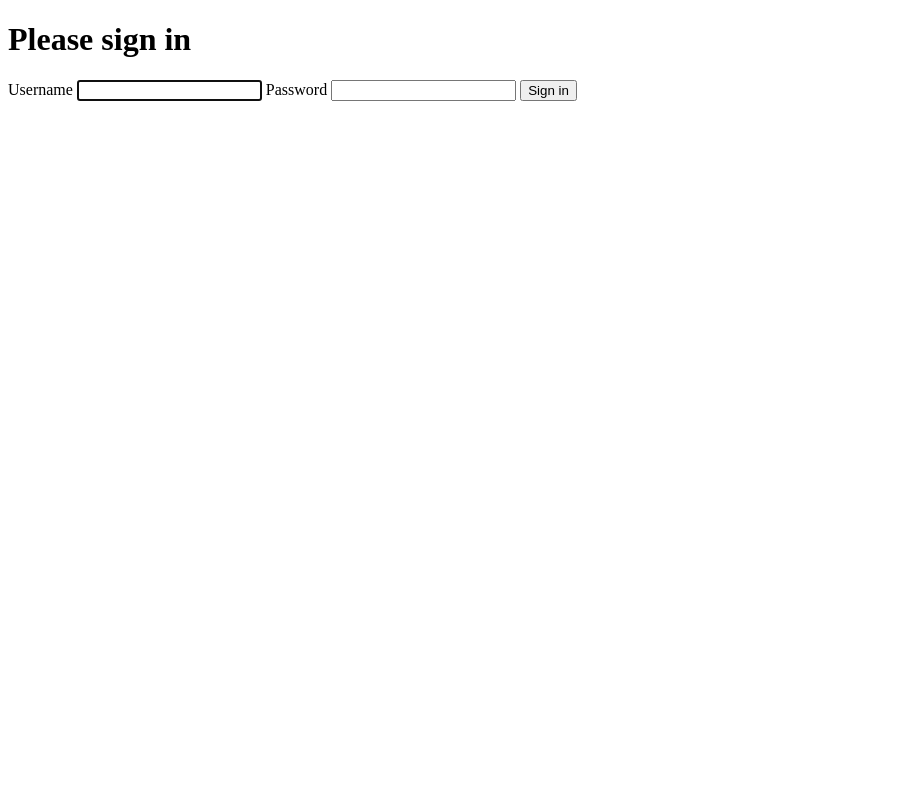
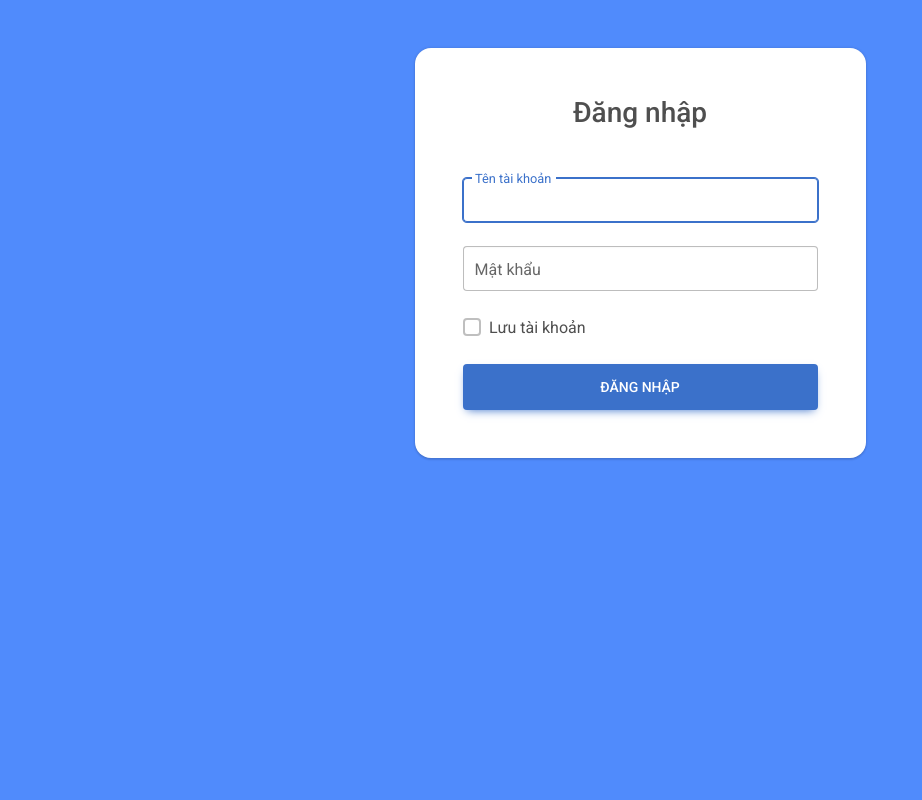
Before and after one commit to TruongVuHuy1412/cn-da20tta-truongvuhuy-websitedienmay-symfonyframework, a Symfony app: template TVHome/templates/security/login.html.twig in a window 1280 px wide. Shown: the whole page, without its empty margins (0-922 px from the left). Run offline with Twig, Linux system fonts and the light colour scheme; the template is opened without the code that fills it, so the values that code supplies are empty; some libraries are stand-ins or nearby versions.

Commit message:
hoan thanh giao dien dang nhap

```diff
--- a/TVHome/templates/registration/register.html.twig
+++ b/TVHome/templates/registration/register.html.twig
@@ -3,6 +3,9 @@
 {% block title %}Register{% endblock %}
 
 {% block body %}
+<link href="https://fonts.googleapis.com/css?family=Roboto:300,400,500,700&display=swap" rel="stylesheet"/>
+<link href="https://cdnjs.cloudflare.com/ajax/libs/mdb-ui-kit/6.4.2/mdb.min.css" rel="stylesheet"/>
+
     <h1>Register</h1>
 
     {{ form_errors(registrationForm) }}
@@ -16,4 +19,5 @@
 
         <button type="submit" class="btn">Register</button>
     {{ form_end(registrationForm) }}
+<script type="text/javascript" src="https://cdnjs.cloudflare.com/ajax/libs/mdb-ui-kit/6.4.2/mdb.min.js"></script>
 {% endblock %}
--- a/TVHome/templates/security/login.html.twig
+++ b/TVHome/templates/security/login.html.twig
@@ -3,6 +3,16 @@
 {% block title %}Log in!{% endblock %}
 
 {% block body %}
+<link href="https://fonts.googleapis.com/css?family=Roboto:300,400,500,700&display=swap" rel="stylesheet"/>
+<link href="https://cdnjs.cloudflare.com/ajax/libs/mdb-ui-kit/6.4.2/mdb.min.css" rel="stylesheet"/>
+
+<section class="vh-100" style="background-color: #508bfc;">
+    <div class="container py-5 h-200">
+        <div class="row d-flex justify-content-center align-items-center h-200">
+          <div class="col-12 col-md-8 col-lg-6 col-xl-5">
+            <div class="card shadow-2-strong" style="border-radius: 1rem;">
+              <div class="card-body p-5 text-center">
+
                 <form method="post">
                     {% if error %}
                         <div class="alert alert-danger">{{ error.messageKey|trans(error.messageData, 'security') }}</div>
@@ -13,19 +23,29 @@
                             You are logged in as {{ app.user.userIdentifier }}, <a href="{{ path('app_logout') }}">Logout</a>
                         </div>
                     {% endif %}
+                <h3 class="mb-5">Đăng nhập</h3>
+                <div class="form-outline mb-4">
+                    <input type="text" value="{{ last_username }}" name="username" id="inputUsername" class="form-control form-control-lg" autocomplete="username" required autofocus>
+                    <label class="form-label" for="inputUsername">Tên tài khoản</label>
+                </div>
+                <div class="form-outline mb-4">
+                    <input type="password" name="password" id="inputPassword" class="form-control form-control-lg" autocomplete="current-password" required>
+                    <label class="form-label" for="inputPassword">Mật khẩu</label>
+                </div>
+                <div class="form-check d-flex justify-content-start mb-4">
+                    <input class="form-check-input" type="checkbox" value="" id="form1Example3" />
+                    <label class="form-check-label" for="form1Example3"> Lưu tài khoản </label>
+                </div>
+                <input type="hidden" name="_csrf_token" value="{{ csrf_token('authenticate') }}">
+                <button type="submit" class="btn btn-primary btn-lg btn-block">Đăng nhập</button>
 
-    <h1 class="h3 mb-3 font-weight-normal">Please sign in</h1>
-    <label for="inputUsername">Username</label>
-    <input type="text" value="{{ last_username }}" name="username" id="inputUsername" class="form-control" autocomplete="username" required autofocus>
-    <label for="inputPassword">Password</label>
-    <input type="password" name="password" id="inputPassword" class="form-control" autocomplete="current-password" required>
+                </form>
 
-    <input type="hidden" name="_csrf_token"
-           value="{{ csrf_token('authenticate') }}"
-    >
-
-    <button class="btn btn-lg btn-primary" type="submit">
-        Sign in
-    </button>
-</form>
+              </div>
+            </div>
+          </div>
+        </div>
+    </div>
+</section>
+<script type="text/javascript" src="https://cdnjs.cloudflare.com/ajax/libs/mdb-ui-kit/6.4.2/mdb.min.js"></script>
 {% endblock %}
```
Lines whose indentation alone changed are shown as unchanged.
